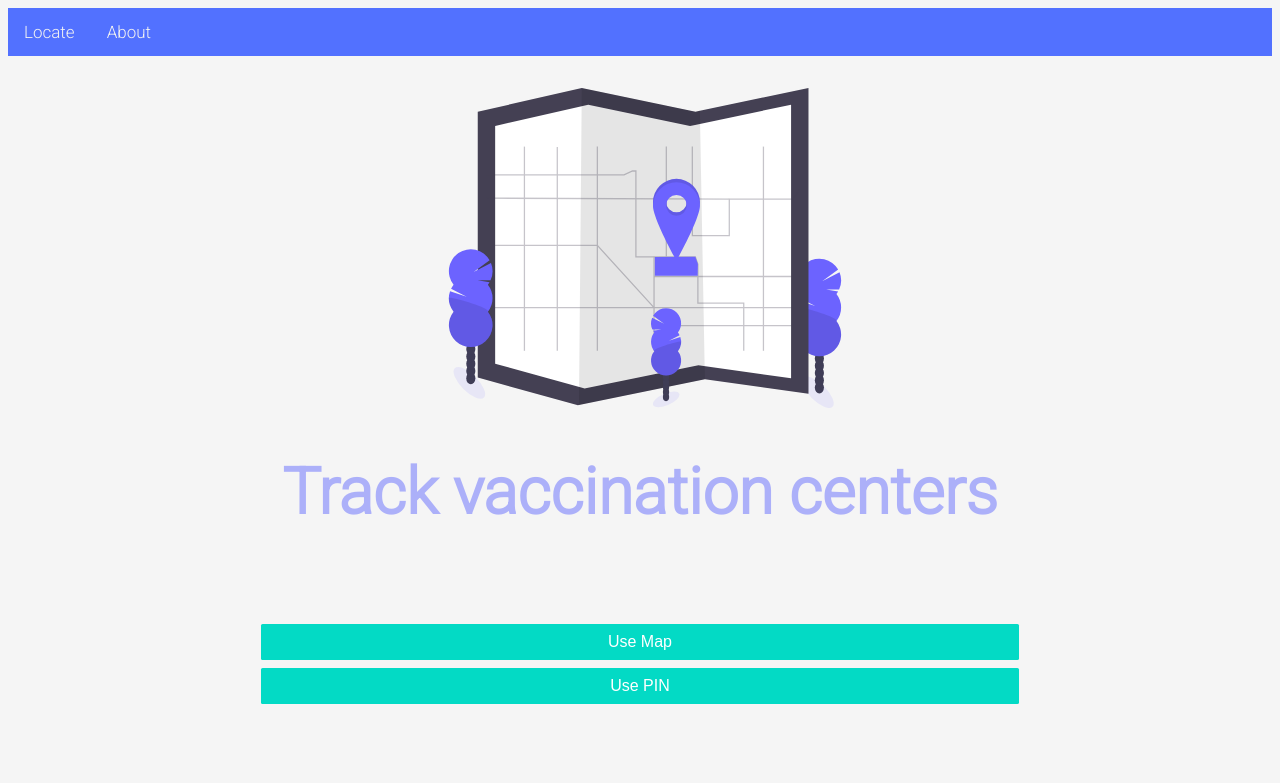
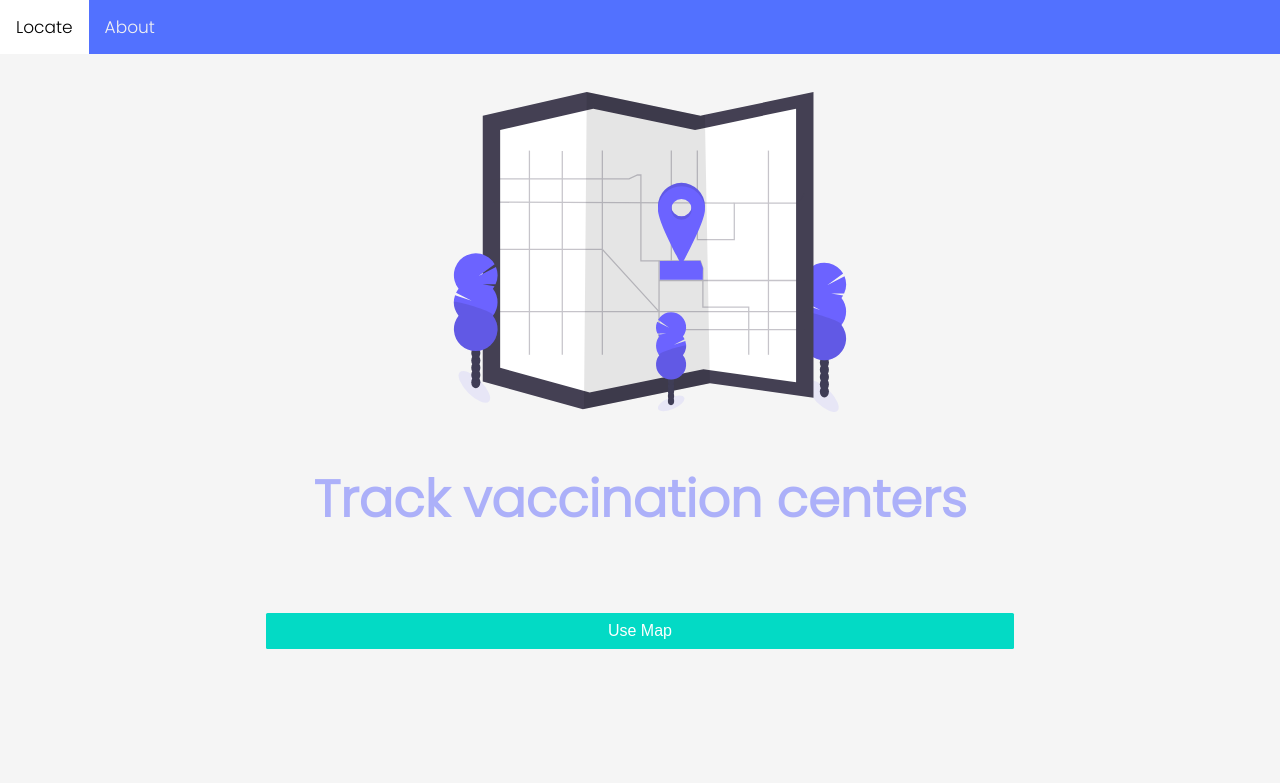
Before and after one commit to shayan-cyber/VaccineRoute, a Django app: page / in a window 1280 px wide. Shown: the top 783 px of the page. Run offline with Django 3.2, Linux system fonts and the light colour scheme; some libraries are stand-ins or nearby versions.

Commit message:
PIN removed

```diff
--- /dev/null
+++ b/static/my.js
@@ -0,0 +1,13 @@
+// sticky navbar
+window.onscroll = function() {myFunction()};
+
+var navbar = document.getElementById("navbar");
+var sticky = navbar.offsetTop;
+
+function myFunction() {
+  if (window.pageYOffset >= sticky) {
+    navbar.classList.add("sticky")
+  } else {
+    navbar.classList.remove("sticky");
+  }
+}
--- a/static/style.css
+++ b/static/style.css
@@ -1,10 +1,13 @@
-@import url('https://fonts.googleapis.com/css2?family=Roboto:wght@300&display=swap');
-body{
-    font-family: 'Roboto', sans-serif;
+@import url("https://fonts.googleapis.com/css2?family=Montserrat&family=Poppins:wght@300&display=swap");
+
+body {
+  font-family: "Poppins", sans-serif;
   background-color: #f5f5f5;
   color: #444;
+  padding: 0;
+  margin: 0;
 }
-.btn{
+.btn {
   display: inline-block;
   font-weight: 400;
   line-height: 1.5;
@@ -18,30 +21,28 @@ cursor: pointer;
   user-select: none;
   background-color: transparent;
   border: 1px solid transparent;
-padding: .375rem .75rem;
+  padding: 0.375rem 0.75rem;
   font-size: 1rem;
-border-radius: .1rem;
-transition: color .15s ease-in-out,background-color .15s ease-in-out,border-color .15s ease-in-out,box-shadow .15s ease-in-out;
+  border-radius: 0.1rem;
+  transition: color 0.15s ease-in-out, background-color 0.15s ease-in-out,
+    border-color 0.15s ease-in-out, box-shadow 0.15s ease-in-out;
 }
 .btn-normal {
   color: #fff;
   background-color: #0d6efd;
   border-color: #0d6efd;
-
 }
-.block-btn{
+.block-btn {
   background-color: #03dac5;
   border: #03dac5;
-    color: #fff
+  color: #fff;
 }
-.block-btn:hover{
+.block-btn:hover {
   transform: translate(0, -2px);
-    background-color:#01a299
-
+  background-color: #01a299;
 }
 
-
-.card{
+.card {
   position: relative;
   display: flex;
   flex-direction: column;
@@ -49,34 +50,30 @@ border-color: #0d6efd;
   word-wrap: break-word;
   background-color: #fff;
   background-clip: border-box;
-    border: 1px solid rgba(0,0,0,.125);
-    border-radius: .25rem;
+  border: 1px solid rgba(0, 0, 0, 0.125);
+  border-radius: 0.25rem;
 }
-.border{
-
-    border-color: #0d6efd!important;
-
+.border {
+  border-color: #0d6efd !important;
 }
-.card_body{
+.card_body {
   flex: 1 1 auto;
   padding: 1rem 1rem;
 }
-.card-header{
-    padding: .5rem 1rem;
+.card-header {
+  padding: 0.5rem 1rem;
   margin-bottom: 0;
-    background-color: rgba(0,0,0,.03);
-    border-bottom: 1px solid rgba(0,0,0,.125);
+  background-color: rgba(0, 0, 0, 0.03);
+  border-bottom: 1px solid rgba(0, 0, 0, 0.125);
 }
-.lg{
-    display: grid!important;
-    gap: .5rem!important;
+.lg {
+  display: grid !important;
+  gap: 0.5rem !important;
 }
-
 
 #map {
   height: 400px;
   width: 100%;
-
 }
 
 input {
@@ -89,10 +86,9 @@ input {
   box-sizing: border-box;
 }
 
-.center{
+.center {
   margin: auto;
   width: 60%;
-
 }
 
 .container {
@@ -104,6 +100,7 @@ input {
 .topnav {
   overflow: hidden;
   background-color: #5271ff;
+  margin-bottom: 1rem;
 }
 
 .topnav a {
@@ -121,18 +118,17 @@ input {
 }
 
 .topnav a.active {
-
   color: white;
 }
 /* navbar end */
 
 h1 {
-    color:#7C83FD;
-    font-size: 5vw;
+  color: #7c83fd;
+  font-size: 4vw;
 
   opacity: 0.6;
 }
-#map-card{
+#map-card {
   -webkit-box-shadow: -1px 1px 20px -1px #01a299;
   -moz-box-shadow: -1px 1px 20px -1px #01a299;
   box-shadow: -1px 1px 20px -1px #01a299;
@@ -142,3 +138,17 @@ h1 {
   border: 0px solid #01a299;
   /* padding:2rem */
 }
+
+.sticky {
+  position: fixed;
+  top: 0;
+  width: 100%;
+  z-index: 999;
+}
+
+.content {
+  padding: 16px;
+}
+.sticky + .content {
+  padding-top: 60px;
+}
--- a/sub_app/urls.py
+++ b/sub_app/urls.py
@@ -4,5 +4,7 @@ urlpatterns = [
     path('', views.home, name="home"),
     path('select_location', views.select_location, name="select_location"),
     path('get_route/<str:center_id>/<str:pincode>/<str:lat>/<str:longi>/<str:cur_lat>/<str:cur_longi>', views.get_route, name="get_route"),
+    path('about', views.about, name="about"),
+
 
 ]
--- a/sub_app/views.py
+++ b/sub_app/views.py
@@ -8,30 +8,15 @@ import datetime
 
 # Create your views here.
 def home(request):
-    # pin = 781034
-    # date = '23-09-2021'
-    # COWIN_URL = f"https://cdn-api.co-vin.in/api/v2/appointment/sessions/public/findByPin?pincode={pin}&date={date}"
-    # print(COWIN_URL)
-    # resp = requests.get(COWIN_URL)
-    # # print(resp.json())
-    # # print(json.loads(resp))
-    # resp_json = resp.json()
-    # for i in resp_json['sessions']:
-    #     print(i)
-    #     print('\n')
-    #     print(i['lat'])
+    context = {
 
-
-    context = {
-        # 'resp':resp.json(),
     }
-
     return render(request, 'index.html',context )
 def select_location(request):
 
     if request.method == 'POST':
         pos = request.POST.get('pos', '')
-        pin = request.POST.get('pin', '')
+        # pin = request.POST.get('pin', '')
         type_ = request.POST.get('type', '')
         print(type_)
 
@@ -52,32 +37,24 @@ def select_location(request):
             'accept': 'application/json',
             'Accept-Language': 'hi_IN'
             }
-            print(lat_long_url)
+
             resp = requests.get(lat_long_url ,headers=headers)
 
             resp_json = resp.json()
+            centers = resp_json['centers']
+            centers_list = {}
 
-            # for i in resp_json['sessions']:
-            #     print(i)
-            #     print('\n')
-            #     print(i['lat'])
-            centers = resp_json['centers']
-            # print(centers)
-            centers_list = {}
+
             for i in centers:
-                # print(i)
-                # print('\n')
                 centers_list[str(i['name'])] = {
                     'center_id':i['center_id'],
                     'pincode':i['pincode'],
                     'lat':i['lat'],
                     'lng':i['long'],
                 }
-                # centers_list.append(i)
 
-            # print("list:")
-            # print("\n")
-            # print(centers_list)
+
+
             context ={
                 'centers_list':centers_list,
                 'centers':resp_json,
@@ -85,66 +62,15 @@ def select_location(request):
                 'longi':longi
 
             }
-        elif type_ == 'pin':
-            print(pin)
-            today= datetime.date.today()
-            d1 = today.strftime("%d-%m-%Y")
-            print(d1)
-            # date = '23-09-2021'
-
-            COWIN_URL = f"https://cdn-api.co-vin.in/api/v2/appointment/sessions/public/findByPin?pincode={pin}&date={d1}"
-            print(COWIN_URL)
-            resp = requests.get(COWIN_URL)
-            # print(resp.json())
-            # print(json.loads(resp))
-            resp_json = resp.json()
-            centers_list = {}
-            print(resp_json)
-            for i in resp_json['sessions']:
-                # print("center")
-                # print("\n")
-                # print(i)
-                # print('\n')
-                centers_list[str(i['name'])] = {
-                    'center_id':i['center_id'],
-                    'pincode':i['pincode'],
-                    'lat':i['lat'],
-                    'lng':i['long'],
-                }
-                # print(i['lat'])
-            print(centers_list)
-            context ={
-                'centers_list':centers_list,
-                'centers':resp_json,
-                'lat':lat,
-                'longi':longi,
-                'pin':True,
-
-            }
-
-
-
 
 
     return render(request, 'select_location.html', context)
 
 def get_route(request,center_id,pincode, lat, longi, cur_lat, cur_longi):
-    print(center_id)
-    print(pincode)
-    print(lat)
-    print(longi)
-    print(cur_lat)
-    print(cur_longi)
-
     today= datetime.date.today()
     d1 = today.strftime("%d-%m-%Y")
-    print(d1)
-    # date = '23-09-2021'
-
     COWIN_URL = f"https://cdn-api.co-vin.in/api/v2/appointment/sessions/public/findByPin?pincode={pincode}&date={d1}"
-    print(COWIN_URL)
     resp = requests.get(COWIN_URL)
-
     resp_json = resp.json()
     details = {}
 
@@ -158,11 +84,6 @@ def get_route(request,center_id,pincode, lat, longi, cur_lat, cur_longi):
             details['Available capacity dose one'] = i['available_capacity_dose1']
             details['Available capacity dose two'] = i['available_capacity_dose2']
             details['Vaccine'] = i['vaccine']
-
-
-    # for i in centers:
-    #     if i['center_id'] == center_id:
-    #         pass
     print(details)
     context ={
         'start_lat':lat,
@@ -171,7 +92,9 @@ def get_route(request,center_id,pincode, lat, longi, cur_lat, cur_longi):
         'end_long':cur_longi,
         'details':details,
     }
+    return render(request, 'get_route.html', context)
 
 
+def about(request):
 
-    return render(request, 'get_route.html', context)
+    return render(request, 'about.html')
--- a/templates/index.html
+++ b/templates/index.html
@@ -9,18 +9,21 @@
     <title>Document</title>
     <link rel="stylesheet" href="{% static 'style.css' %}" />
 </head>
+<style>
 
+</style>
 
 <body>
     <!-- navbar start -->
-    <div class="topnav">
+    <div class="topnav sticky">
         <a href="/">Locate</a>
-        <a href="">About</a>
+        <a href="{% url 'about' %}">About</a>
 
     </div>
     <!-- navbar end -->
 
 
+    <section class="content">
             <!-- hero section start-->
             <div id="hero" class="container center">
                 <center>
@@ -32,7 +35,7 @@
             <!-- hero section end -->
 
 
-    <br>
+
 
             <!-- double button start -->
             <div class="center btn-div">
@@ -40,7 +43,7 @@
                     <button class="btn btn-normal block-btn" id="trigger" onclick="getLocation()">
                         Use Map
                     </button>
-            <button class="btn btn-normal block-btn" id="use_pin">Use PIN</button>
+
                 </div>
             </div>
             <!-- double button end -->
@@ -49,7 +52,8 @@
             <!-- map card start -->
             <div style="margin-top: 2rem; margin-bottom: 1rem; display: none; padding: 2rem; width:80%" class="card border center" id="map-card">
                 <div style="display: none; margin-bottom: 20px" id="maptext" class="card-header">
-            Mark The Location
+                    <strong style="font-size: large; color: #5271ff">
+                    Mark the location from map</strong>
                 </div>
                 <div class="card_body">
                     <div style="display: none" id="map"></div>
@@ -81,16 +85,17 @@
                 </div>
                 <div style="margin-top: 1rem" class="lg">
                     <button style="display: none" id="submit_btn" class="btn btn-normal block-btn" type="button">
-                    submit
+                        Track
                     </button>
                 </div>
             </form>
         </div>
         <!-- form for coordinates and pin end -->
+    </section>
 
 
 
-
+    <script src="{% static 'my.js' %}"></script>
     <!-- script for listening button click start -->
     <script>
         // listening to use map button
@@ -99,9 +104,7 @@
             var y = document.getElementById("maptext");
             var z = document.getElementById("coo");
             var m = document.getElementById("trigger");
-            document.getElementById("use_pin").style.display = "block";
-            document.getElementById("pin").style.display = "none";
-            document.getElementById("label_pin").style.display = "none";
+
             document.getElementById("submit_btn").style.display = "block";
             document.getElementById("hero").style.display = "none";
 
@@ -122,25 +125,8 @@
         }
 
          // listening to use map button
-        document.getElementById("use_pin").addEventListener("click", () => {
-            document.getElementById("map").style.display = "block";
-            document.getElementById("coo").style.display = "block";
-            document.getElementById("maptext").style.display = "block";
-            document.getElementById("map-card").style.display = "block";
-            document.getElementById("trigger").style.display = "block";
-            document.getElementById("use_pin").style.display = "none";
-            document.getElementById("type").value = "pin";
-            document.getElementById("pin").style.display = "block";
-            document.getElementById("label_pin").style.display = "block";
-            document.getElementById("submit_btn").style.display = "block";
-            document.getElementById("hero").style.display = "none";
-            console.log("Hello");
-             // get my location and pass to gmap api call
-            if (navigator.geolocation) {
-                navigator.geolocation.getCurrentPosition(initMap);
-                console.log("Hello");
-            }
-        });
+
+
     </script>
     <!-- script for listening button click end -->
 
```
Also changed, not shown: templates/about.html (added, +96 -0 lines), templates/get_route.html (+28 -4 lines), templates/select_location.html (+30 -5 lines), static/vaccine.jpg (added). Lines whose indentation alone changed are shown as unchanged.
